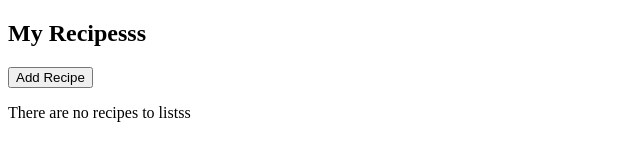
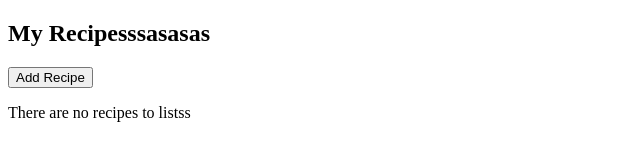
Before and after one commit to karumveetil/preassessment, an Angular app: page / in a window 1280 px wide. Shown: the top 160 px of the page, without its empty margins (0-640 px from the left). Built offline with nearby package versions, Linux system fonts and the light colour scheme.

Commit message:
Update app.component.html

```diff
--- a/src/app/app.component.html
+++ b/src/app/app.component.html
@@ -1,6 +1,6 @@
 <div>
   <div id="demo1" *ngIf="showReceipeDashboard">
-    <h2 >My Recipesss</h2>
+    <h2 >My Recipesssasasas</h2>
     <!-- ^ Do not remove this element ^ -->
     <div><button (click)="receipeClicked()" role="button" name="Add Recipe">Add Recipe</button></div>
     <p>There are no recipes to listss</p>
@@ -16,7 +16,7 @@
     </form>
   </div>
   <div id="demo3" *ngIf="showFinalRecipe" >
-    <h2 role="heading">My Receipe</h2>
+    <h2 role="heading">My Receipesasasasa</h2>
     <ul role="listitem"><li role="listitem">{{recipeName}} --> {{recipeInstructions}}</li></ul>
   </div>
 </div>
```
